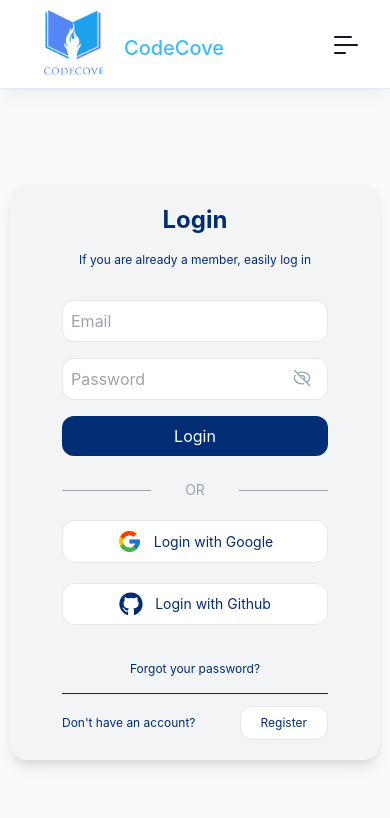
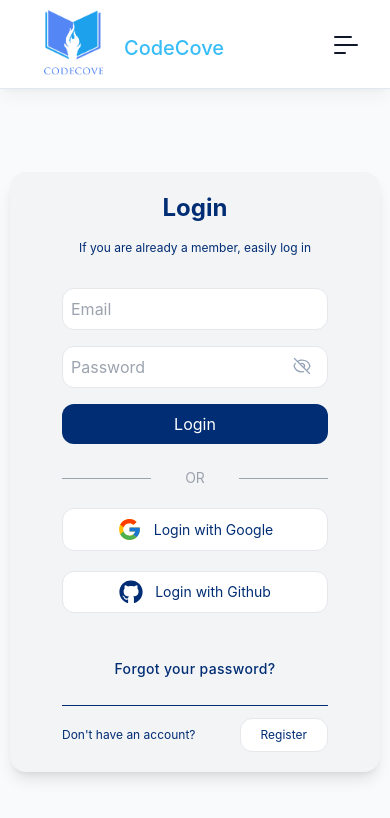
Before and after one commit to rahatsikz/Code-Cove, a React (Create React App) app: page /login in a window 390 px wide. Shown: the top 818 px of the page. Built offline with nearby package versions, Linux system fonts and the light colour scheme; no server answers.

Commit message:
password reset part done

```diff
--- a/src/App.js
+++ b/src/App.js
@@ -5,7 +5,7 @@ import { router } from "./routes/router/router";
 
 function App() {
   return (
-    <div className="App">
+    <div>
       <RouterProvider router={router} />
       <Toaster />
     </div>
--- a/src/components/Login/Login.js
+++ b/src/components/Login/Login.js
@@ -3,12 +3,15 @@ import { Link, useLocation, useNavigate } from "react-router-dom";
 import { FaGithub } from "react-icons/fa";
 import "./Login.css";
 import { AuthContext } from "../../context/UserContext";
+import { toast } from "react-hot-toast";
 
 const Login = () => {
-  const { signIn, googleLogin, githubLogin } = useContext(AuthContext);
+  const { signIn, googleLogin, githubLogin, resetPassword } =
+    useContext(AuthContext);
 
   const [success, setSuccess] = useState("");
   const [error, setError] = useState("");
+  const [resetEmail, setResetEmail] = useState("");
 
   const [showPassword, setShowPassword] = useState(false);
 
@@ -62,10 +65,27 @@ const Login = () => {
       .catch((error) => console.error(error));
   };
 
+  const handleReset = () => {
+    resetPassword(resetEmail)
+      .then(() => {
+        toast.success("Password reset email sent");
+      })
+      .catch((error) => {
+        console.error(error);
+        setError(error.message);
+      });
+  };
+
+  const handleEmail = (e) => {
+    const email = e.target.value;
+    console.log(email);
+    setResetEmail(email);
+  };
+
   return (
     <div className="bg-gray-50 min-h-[90.8vh] flex items-center justify-center">
       <div className="bg-gray-100 flex rounded-2xl shadow-lg max-w-4xl p-5 items-center">
-        <div className="md:w-1/2 px-8 md:px-16">
+        <div className="md:w-1/2 px-8 md:px-16 text-center">
           <h2 className="font-bold text-2xl text-[#002D74]">Login</h2>
           <p className="text-xs mt-4 text-[#002D74]">
             If you are already a member, easily log in
@@ -73,6 +93,7 @@ const Login = () => {
 
           <form onSubmit={handleSubmit} className="flex flex-col gap-4">
             <input
+              onBlur={handleEmail}
               className="p-2 mt-8 rounded-xl border"
               type="email"
               name="email"
@@ -189,7 +210,12 @@ const Login = () => {
           </button>
 
           <div className="mt-5 text-xs border-b border-[#002D74] py-4 text-[#002D74]">
-            <Link to="/">Forgot your password?</Link>
+            <button
+              onClick={handleReset}
+              className="inline-flex items-center justify-center h-10 gap-2 px-5 text-sm font-medium tracking-wide transition duration-300 rounded focus-visible:outline-none justify-self-center whitespace-nowrap  hover:bg-sky-50 hover:text-sky-600 focus:bg-sky-100 focus:text-sky-700 disabled:cursor-not-allowed disabled:text-sky-300 disabled:shadow-none disabled:hover:bg-transparent"
+            >
+              <span>Forgot your password?</span>
+            </button>
           </div>
 
           <div className="mt-3 text-xs flex justify-between items-center text-[#002D74]">
--- a/src/components/Register/Register.js
+++ b/src/components/Register/Register.js
@@ -68,7 +68,7 @@ const Register = () => {
           />
         </div>
 
-        <div className="md:w-1/2 px-8 md:px-16">
+        <div className="md:w-1/2 px-8 md:px-16 text-center">
           <h2 className="font-bold text-2xl text-[#002D74]">Sign Up</h2>
           <p className="text-xs mt-4 text-[#002D74]">
             Sign up now to access exclusive features and content!
--- a/src/context/UserContext.js
+++ b/src/context/UserContext.js
@@ -6,6 +6,7 @@ import {
   GoogleAuthProvider,
   onAuthStateChanged,
   sendEmailVerification,
+  sendPasswordResetEmail,
   signInWithEmailAndPassword,
   signInWithPopup,
   signOut,
@@ -61,6 +62,10 @@ const UserContext = ({ children }) => {
     return signOut(auth);
   };
 
+  const resetPassword = (email) => {
+    return sendPasswordResetEmail(auth, email);
+  };
+
   const authInfo = {
     user,
     createUser,
@@ -70,6 +75,7 @@ const UserContext = ({ children }) => {
     logOut,
     googleLogin,
     githubLogin,
+    resetPassword,
   };
   return (
     <AuthContext.Provider value={authInfo}>{children}</AuthContext.Provider>
```
